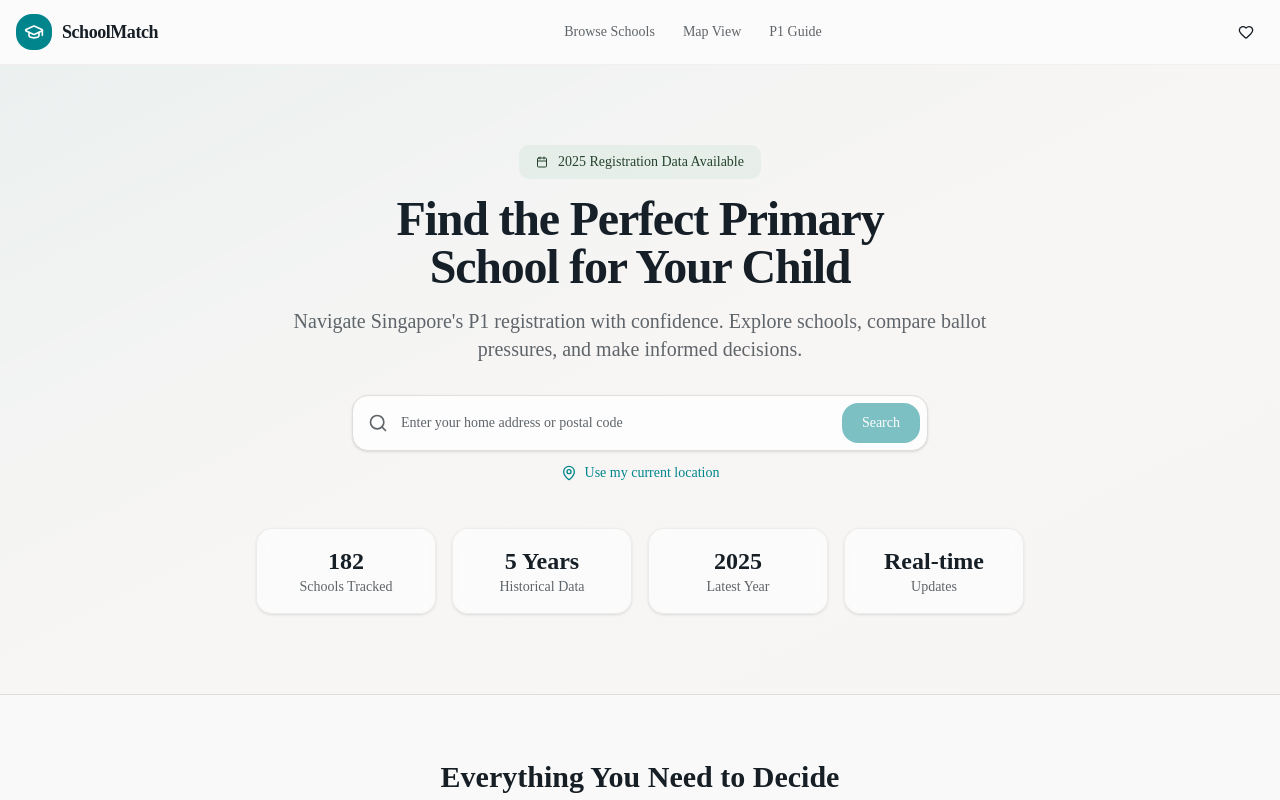
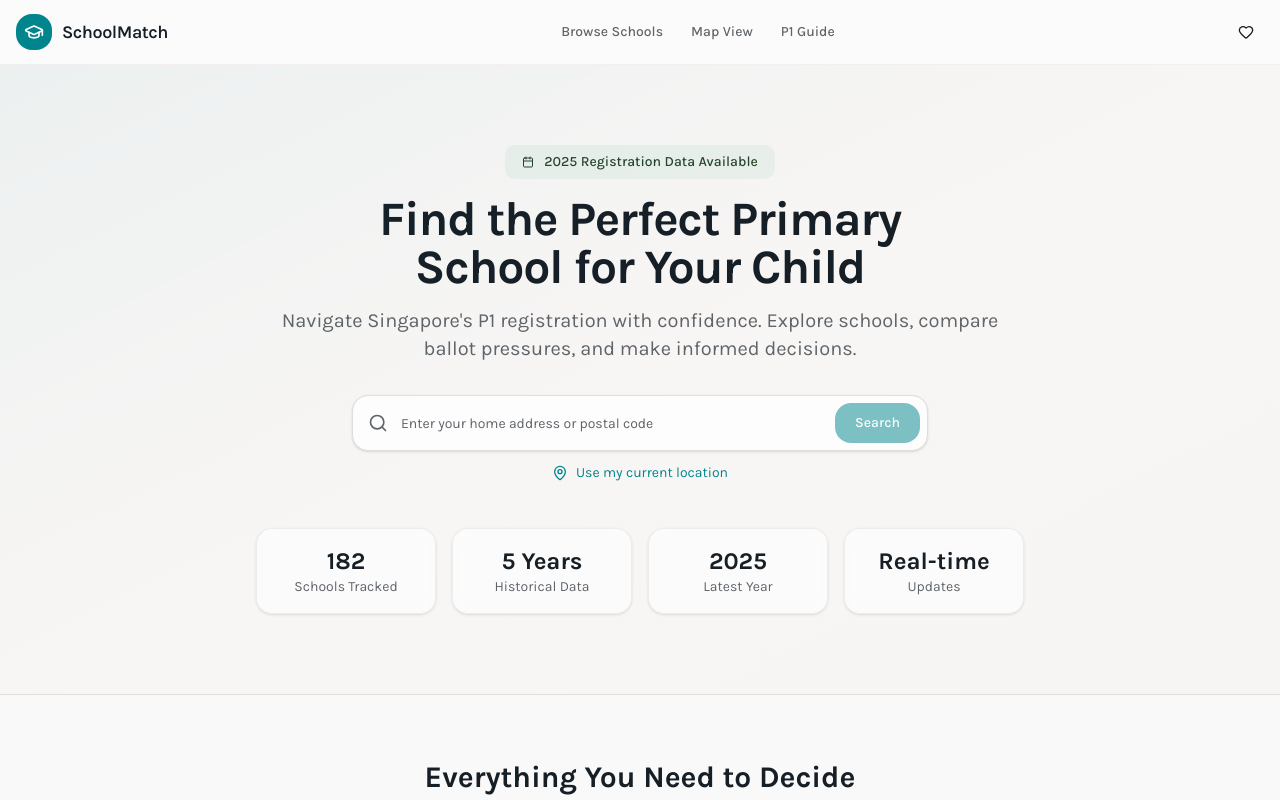
Before and after one commit to joannaquek/v0-school-planning-platform-redesign, a Next.js app: page / in a window 1280 px wide. Shown: the top 800 px of the page. Built offline with nearby package versions, Linux system fonts and the light colour scheme.

Commit message:
feat: update primary font to Karla for modern typography
Consistently apply Karla font across app for refined appearance.

```diff
--- a/app/globals.css
+++ b/app/globals.css
@@ -92,7 +92,7 @@
 }
 
 @theme inline {
-  --font-sans: 'Geist', 'Geist Fallback';
+  --font-sans: 'Karla', sans-serif;
   --font-mono: 'Geist Mono', 'Geist Mono Fallback';
   --color-background: var(--background);
   --color-foreground: var(--foreground);
--- a/app/layout.tsx
+++ b/app/layout.tsx
@@ -1,11 +1,11 @@
 import type { Metadata, Viewport } from 'next'
-import { Inter } from 'next/font/google'
+import { Karla } from 'next/font/google'
 import { Analytics } from '@vercel/analytics/next'
 import './globals.css'
 
-const inter = Inter({
+const karla = Karla({
   subsets: ["latin"],
-  variable: '--font-inter',
+  variable: '--font-karla',
 });
 
 export const metadata: Metadata = {
@@ -47,7 +47,7 @@ export default function RootLayout({
 }>) {
   return (
     <html lang="en" className="bg-background" data-scroll-behavior="smooth">
-      <body className={`${inter.variable} font-sans antialiased`}>
+      <body className={`${karla.variable} font-sans antialiased`}>
         {children}
         {process.env.NODE_ENV === 'production' && <Analytics />}
       </body>
```
